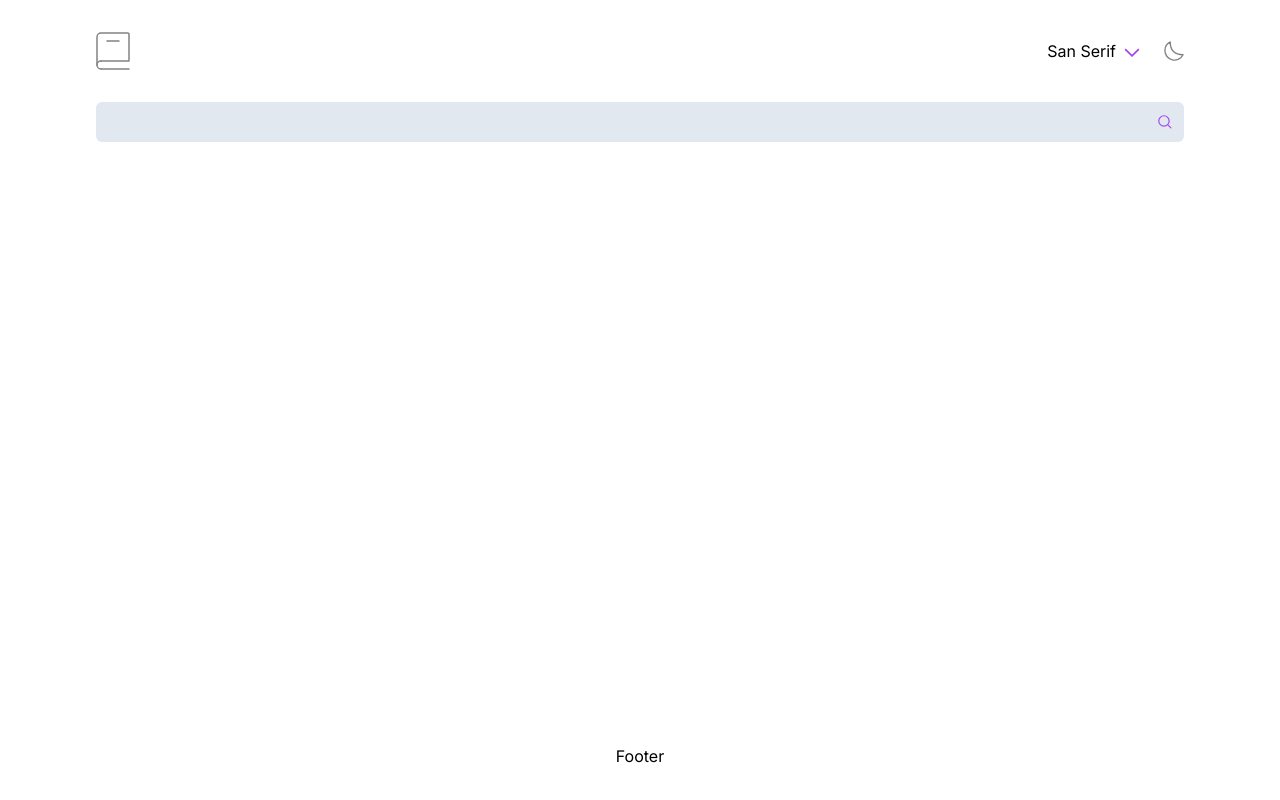
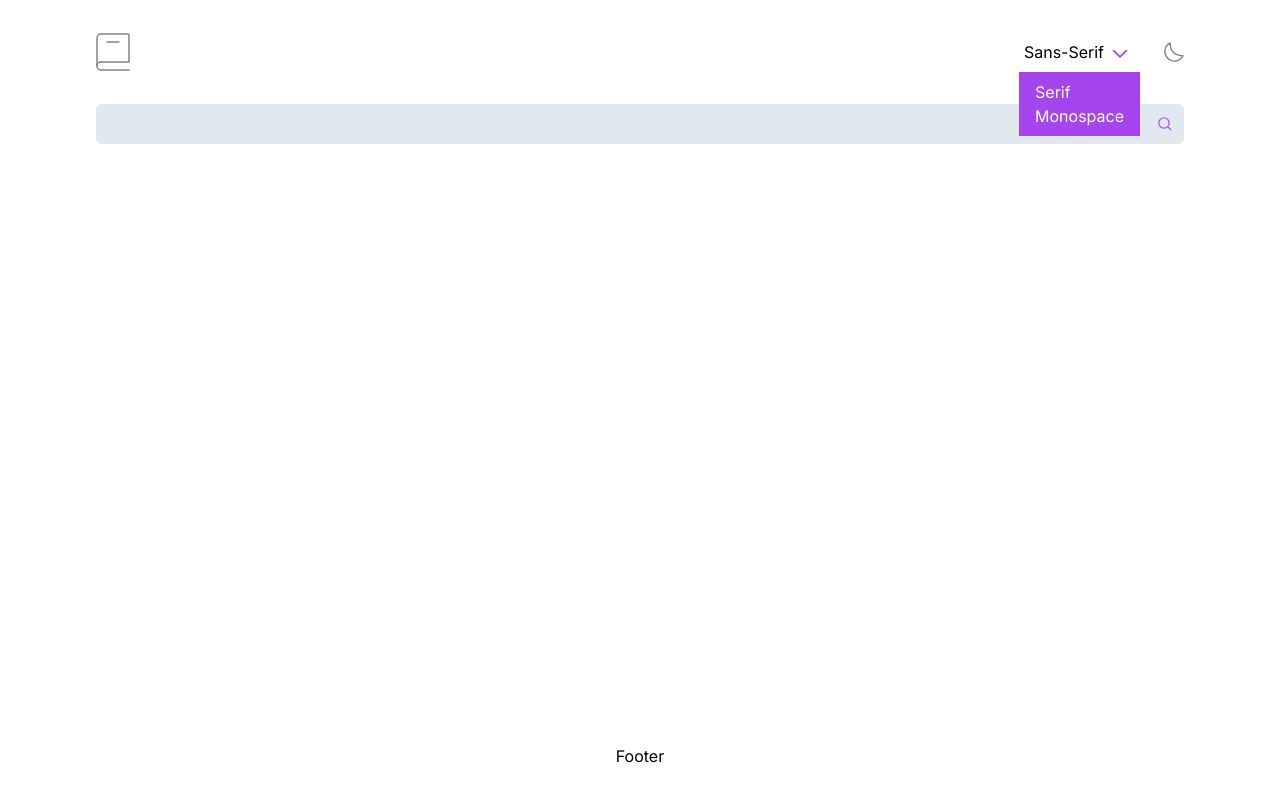
Before and after one commit to doinby/dictionary-app-react, a React (Vite) app: page / in a window 1280 px wide. Built offline with nearby package versions, Linux system fonts and the light colour scheme.

Commit message:
add FontMenu to Header

```diff
--- a/src/components/Header.jsx
+++ b/src/components/Header.jsx
@@ -1,16 +1,13 @@
 import logo from '../assets/images/logo.svg';
 import darkMode from '../assets/images/icon-moon.svg';
-import arrowDown from '../assets/images/icon-arrow-down.svg';
+import FontMenu from './FontMenu';
 
 export default function Header() {
 	return (
 		<nav className='flex justify-between items-center'>
 			<img src={logo} />
 			<div className='flex gap-6 items-center'>
-				<button className='flex gap-2 items-baseline'>
-					San Serif
-					<img src={arrowDown} className='w-4' />
-				</button>
+				<FontMenu />
 				<img src={darkMode} className='h-5' />
 			</div>
 		</nav>
```
